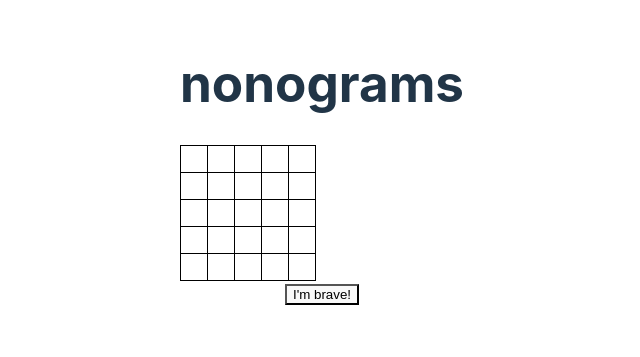
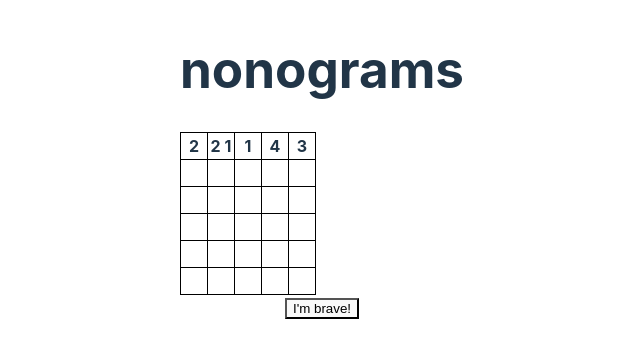
Before and after one commit to abechoe/nonograms_clone, a React (Vite) app: page / in a window 1280 px wide. Shown: the part 237-594 px from the top of the page, without its empty margins (318-958 px from the left). Built offline with nearby package versions, Linux system fonts and the light colour scheme.

Commit message:
display clues in column header cells

```diff
--- a/src/components/Board.tsx
+++ b/src/components/Board.tsx
@@ -9,6 +9,19 @@ const SOLUTION = [
   [true, true, false, true, true],
   [true, false, true, true, true]
 ]
+
+export function computeHints(correctAnswers: boolean[]) {
+  const hintArray = correctAnswers.reduce((accumulator: number[], answer: boolean) => {
+    if (answer) {
+      accumulator[accumulator.length-1] += 1;
+    } else {
+      accumulator.push(0);
+    }
+    return accumulator;
+  },
+  [0]).filter(candidate => candidate != 0);
+  return hintArray.join(' ');
+}
 
 export function Board({ solution = SOLUTION }) {
   const initialBoardState = solution.map((row) => {
@@ -28,10 +41,23 @@ export function Board({ solution = SOLUTION }) {
     return JSON.stringify(userInputs) === JSON.stringify(solution)
   }
 
+  // [solution[0][0], solution[1][0]..., solution[n][0]] -> first column
   return (
     <>
       <span>{resultText}</span>
       <table className="">
+        <thead>
+          <tr>
+            {solution[0].map((_column, colIndex) => {
+              let columnValues = []
+              for (let i = 0; i < solution[0].length; i += 1) {
+                columnValues.push(solution[i][colIndex])
+              }
+              return <th>{computeHints(columnValues)}</th>
+            })}
+          </tr>
+        </thead>
+        <tbody>
           {solution.map((row, rowIndex) => {
             return (
               <tr>
@@ -42,6 +68,7 @@ export function Board({ solution = SOLUTION }) {
               </tr>
             )
           })}
+        </tbody>
       </table>
       <button onClick={() => setResultText(isBoardSolved(boardState) ? 'Congratulations' : 'You failed')}>I'm brave!</button>
     </>
```
Also changed, not shown: 1 other file (tests, documents, lock files or other folders). Lines whose indentation alone changed are shown as unchanged.
